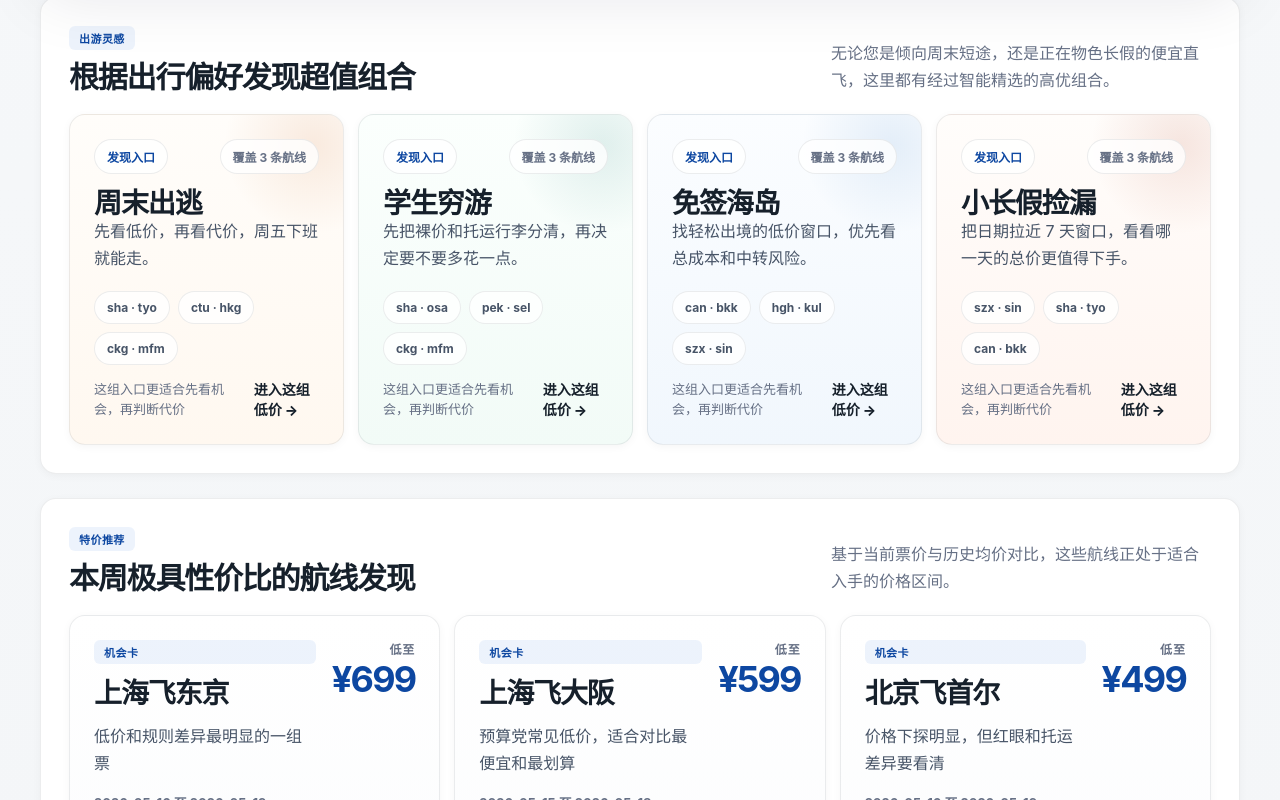
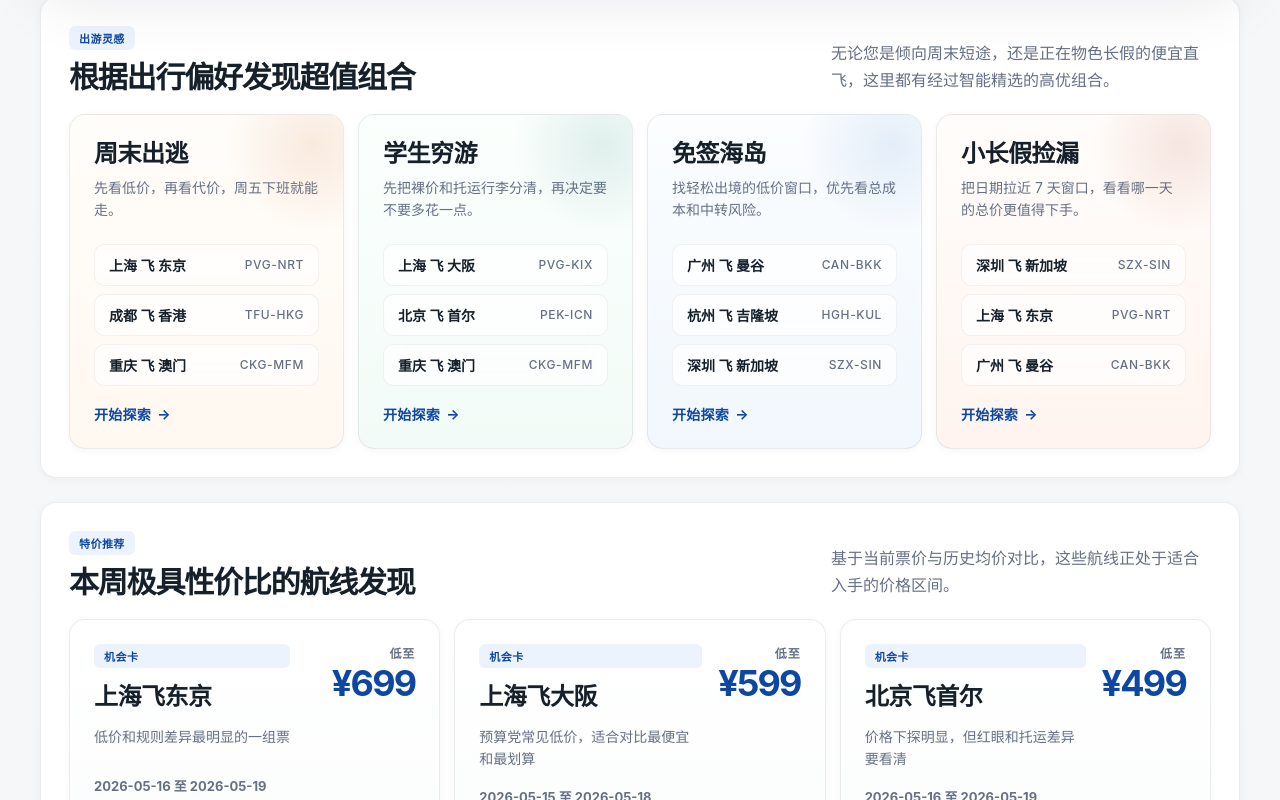
Before and after one commit to liu-dongfang/flight-deal-finder-showcase, a Next.js app: page / in a window 1280 px wide. Shown: the part 1200-2000 px from the top of the page. Built offline with nearby package versions, Linux system fonts and the light colour scheme.

Commit message:
release: redeploy submission update 3

```diff
--- a/app/globals.css
+++ b/app/globals.css
@@ -107,10 +107,9 @@ button {
 .summary-card,
 .calendar-strip__header,
 .filter-bar__header,
+.filter-bar__header,
 .flight-card__review,
 .drawer__header,
-.scene-card__top,
-.scene-card__bottom,
 .deal-card__header {
   display: flex;
   align-items: flex-start;
@@ -869,77 +868,86 @@ button {
 }
 
 .scene-card__content,
-.scene-card__footer,
 .deal-card__copy,
 .deal-card__footer {
   display: grid;
   gap: 14px;
 }
 
-.scene-card__badge,
-.scene-card__count {
-  position: relative;
-  z-index: 1;
-  display: inline-flex;
-  align-items: center;
-  min-height: 30px;
-  padding: 8px 12px;
-  border-radius: 999px;
-  background: rgba(255, 255, 255, 0.8);
-  border: 1px solid var(--line);
-  font-size: 12px;
-  font-weight: 700;
-}
-
-.scene-card__badge {
-  color: var(--accent-strong);
-}
-
-.scene-card__count {
-  color: var(--muted);
+.scene-card__header {
+  display: grid;
+  gap: 8px;
+  margin-bottom: 8px;
 }
 
 .scene-card h3,
 .deal-card h3 {
   margin: 0;
-  font-size: 28px;
-  line-height: 1.08;
-  letter-spacing: -0.04em;
+  font-size: 24px;
+  font-weight: 700;
+  line-height: 1.25;
+  letter-spacing: -0.02em;
+  color: var(--text);
 }
 
 .scene-card p,
 .deal-card__insight {
   margin: 0;
-  color: var(--muted-strong);
-}
-
-.scene-card__routes {
+  color: var(--muted);
+  font-size: 14px;
+  line-height: 1.6;
+}
+
+.scene-card__routes-list {
   display: flex;
-  flex-wrap: wrap;
+  flex-direction: column;
   gap: 8px;
 }
 
-.scene-card__routes span {
+.route-pill {
+  display: flex;
+  align-items: center;
+  justify-content: space-between;
+  padding: 10px 14px;
+  border-radius: 10px;
+  background: rgba(255, 255, 255, 0.7);
+  border: 1px solid rgba(0, 0, 0, 0.05);
+  backdrop-filter: blur(8px);
+}
+
+.route-pill__name {
+  font-size: 14px;
+  font-weight: 600;
+  color: var(--text);
+}
+
+.route-pill__code {
+  font-size: 12px;
+  font-weight: 500;
+  color: var(--muted);
+  letter-spacing: 0.05em;
+  text-transform: uppercase;
+}
+
+.scene-card__action {
   display: inline-flex;
   align-items: center;
-  min-height: 30px;
-  padding: 8px 12px;
-  border-radius: 999px;
-  background: rgba(255, 255, 255, 0.8);
-  border: 1px solid var(--line);
-  color: var(--muted-strong);
-  font-size: 12px;
+  gap: 6px;
+  color: var(--accent-strong);
+  font-size: 14px;
   font-weight: 700;
-}
-
-.scene-card__hint {
-  max-width: 220px;
-  color: var(--muted);
-  font-size: 13px;
-  line-height: 1.6;
-}
-
-.scene-card__action,
+  letter-spacing: 0.02em;
+}
+
+.scene-card__action::after {
+  content: "→";
+  transition: transform 160ms ease;
+}
+
+.scene-card:hover .scene-card__action::after {
+  transform: translateX(4px);
+}
+
 .deal-card__cta {
   color: var(--text);
   font-size: 14px;
@@ -1704,7 +1712,6 @@ button {
   .calendar-strip__header,
   .filter-bar__header,
   .flight-card__review,
-  .scene-card__bottom,
   .deal-card__header {
     flex-direction: column;
     align-items: flex-start;
--- a/app/page.tsx
+++ b/app/page.tsx
@@ -40,6 +40,7 @@ export default function HomePage() {
               <small>深度机票比价与风险洞察</small>
             </span>
           </Link>
+          <div className="topbar__note">近期值得关注的航线</div>
         </header>
 
         <div className="hero-grid">
@@ -63,7 +64,7 @@ export default function HomePage() {
                   <span className="section-label">今日关注</span>
                   <h2>{DEFAULT_QUERY.from} 飞往 {DEFAULT_QUERY.to} 特价</h2>
                 </div>
-                <p>为您对比最低裸价与最高性价比方案，助您精明决策。</p>
+                <p>通过 {DEFAULT_QUERY.from} 飞往 {DEFAULT_QUERY.to} 的这条典型航线，为您对比最低裸价与最高性价比。</p>
               </div>
 
               <div className="hero-insight-grid">
@@ -110,7 +111,7 @@ export default function HomePage() {
               submitLabel="开启智能比价"
               eyebrow="下一站去哪"
               title="规划您的完美旅程"
-              description="输入目的地，剩下的计算交给我们。全面比对全网最优性价比。"
+              description="已经为你准备好一条典型样例。输入新目的地，剩下的计算交给我们。"
               signals={["行李额预警", "退改签评级", "转机风险提示"]}
             />
           </div>
--- a/components/home/scene-entry-grid.tsx
+++ b/components/home/scene-entry-grid.tsx
@@ -1,4 +1,5 @@
 import Link from "next/link";
+import { routes } from "@/lib/data/routes";
 import type { SceneRecord } from "@/lib/types";
 import { buildResultsHref } from "@/lib/utils/query";
 
@@ -12,27 +13,27 @@ export function SceneEntryGrid({ scenes }: { scenes: SceneRecord[] }) {
           className={`scene-card scene-card--${scene.coverStyleToken}`}
         >
           <div className="scene-card__content">
-            <div className="scene-card__top">
-              <span className="scene-card__badge">发现入口</span>
-              <span className="scene-card__count">覆盖 {scene.routeIds.length} 条航线</span>
+            <div className="scene-card__header">
+              <h3>{scene.title}</h3>
+              <p>{scene.subtitle}</p>
             </div>
 
-            <div className="scene-card__body">
-              <h3>{scene.title}</h3>
-              <p>{scene.subtitle}</p>
+            <div className="scene-card__routes-list">
+              {scene.routeIds.map((routeId) => {
+                const r = routes.find((rt) => rt.routeId === routeId);
+                if (!r) return null;
+                return (
+                  <div key={routeId} className="route-pill">
+                    <span className="route-pill__name">{r.originCity} 飞 {r.destinationCity}</span>
+                    <span className="route-pill__code">{r.originAirportCode}-{r.destinationAirportCode}</span>
+                  </div>
+                );
+              })}
             </div>
           </div>
 
           <div className="scene-card__footer">
-            <div className="scene-card__routes">
-              {scene.routeIds.map((routeId) => (
-                <span key={routeId}>{routeId.replaceAll("_", " · ")}</span>
-              ))}
-            </div>
-            <div className="scene-card__bottom">
-              <span className="scene-card__hint">这组入口更适合先看机会，再判断代价</span>
-              <span className="scene-card__action">进入这组低价 →</span>
-            </div>
+            <span className="scene-card__action">开始探索</span>
           </div>
         </Link>
       ))}
--- a/components/results/results-experience.tsx
+++ b/components/results/results-experience.tsx
@@ -80,7 +80,7 @@ export function ResultsExperience({ initialQuery }: { initialQuery: SearchQuery
               <small>特价机票发现平台</small>
             </span>
           </Link>
-        <div className="results-topbar__meta">包含全部税金与附加费用的真实比价</div>
+        <div className="results-topbar__meta">这条典型航线已精调，包含全部税金与附加费用的真实比价</div>
       </header>
 
       <div className="results-layout">
--- a/components/results/search-summary-bar.tsx
+++ b/components/results/search-summary-bar.tsx
@@ -56,7 +56,7 @@ export function SearchSummaryBar({
           </div>
           <div className="summary-stat summary-stat--wide">
             <strong>{route?.heroLabel ?? "继续比较总价与规则差异"}</strong>
-            <span>这一组票最适合看的判断重点</span>
+            <span>这一组票最值得先看这些差异</span>
           </div>
         </div>
       </div>
--- a/lib/data/routes.ts
+++ b/lib/data/routes.ts
@@ -12,7 +12,7 @@ export const routes: RouteRecord[] = [
     tripType: "one_way",
     sceneTags: ["weekend", "holiday"],
     typicalPriceRange: "¥699 - ¥1,139",
-    heroLabel: "签证和规则门槛清晰，适合做低价发现主航线"
+    heroLabel: "签证和规则门槛清晰，很适合用来比较低价与代价"
   },
   {
     routeId: "sha_osa",
```
